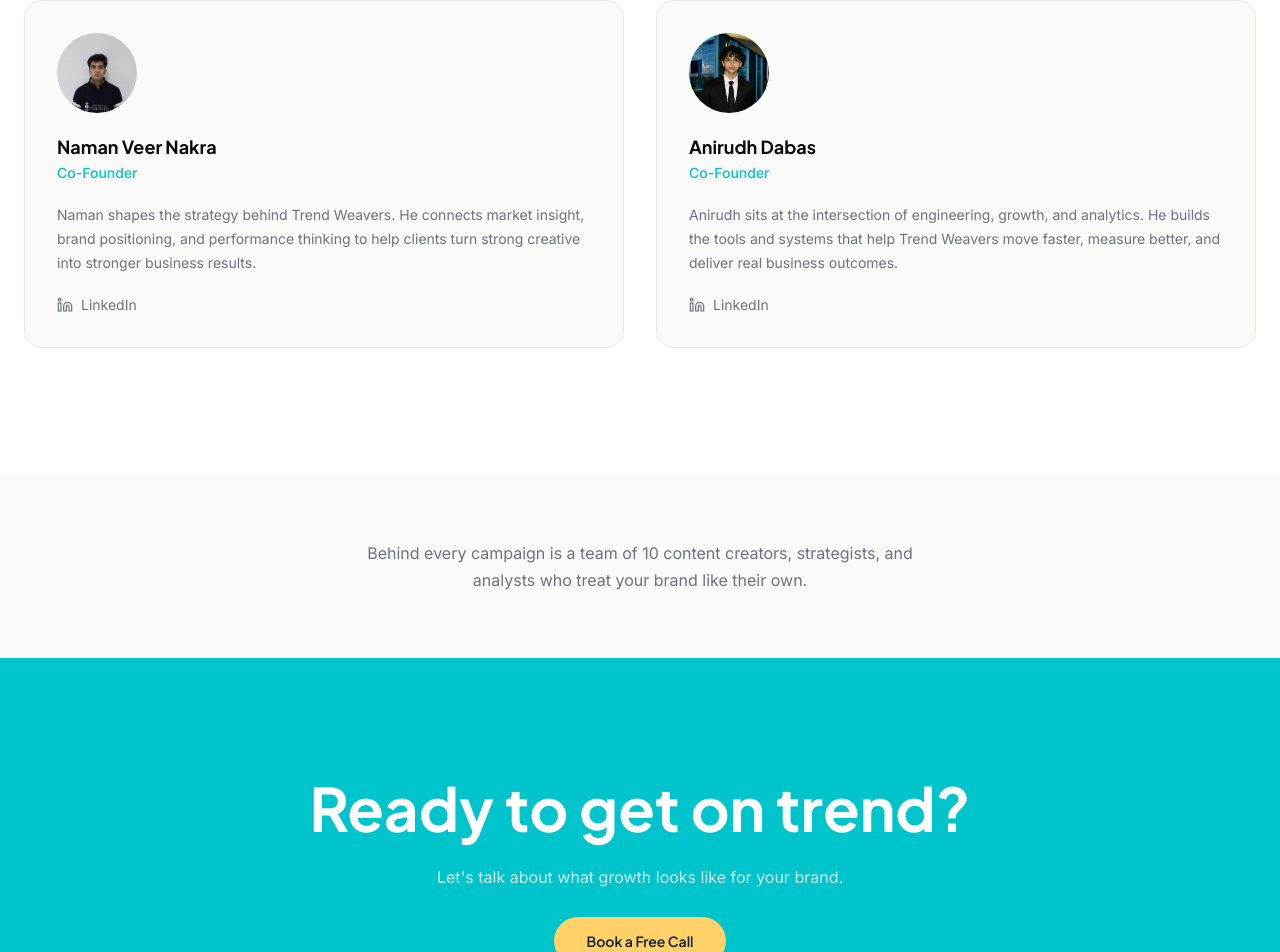
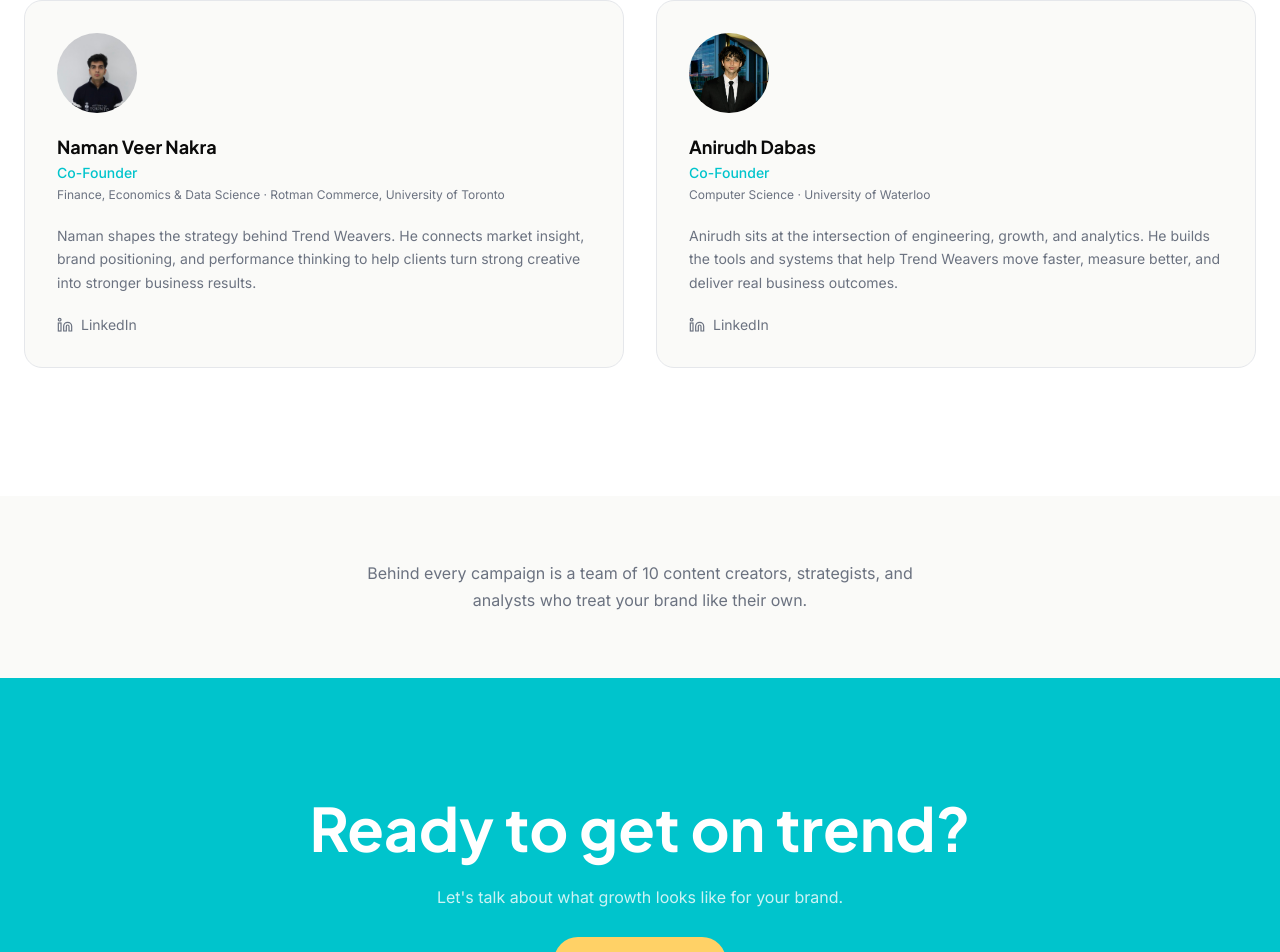
Before and after one commit to AnirudhDabas/trend-weavers-media, a Next.js app: page /about in a window 1280 px wide. Shown: the part 2262-3214 px from the top of the page. Built offline with nearby package versions, Linux system fonts and the light colour scheme.

Commit message:
feat: add university and major to founder cards

```diff
--- a/app/about/page.tsx
+++ b/app/about/page.tsx
@@ -46,6 +46,7 @@ const founders = [
     image: "/naman.jpeg",
     name: "Naman Veer Nakra",
     title: "Co-Founder",
+    edu: "Finance, Economics & Data Science · Rotman Commerce, University of Toronto",
     bio: "Naman shapes the strategy behind Trend Weavers. He connects market insight, brand positioning, and performance thinking to help clients turn strong creative into stronger business results.",
     linkedin: "https://linkedin.com/in/namanvnakra",
   },
@@ -53,6 +54,7 @@ const founders = [
     image: "/aniheadshot.jpeg",
     name: "Anirudh Dabas",
     title: "Co-Founder",
+    edu: "Computer Science · University of Waterloo",
     bio: "Anirudh sits at the intersection of engineering, growth, and analytics. He builds the tools and systems that help Trend Weavers move faster, measure better, and deliver real business outcomes.",
     linkedin: "https://linkedin.com/in/anirudh-dabas-ab3998229",
   },
@@ -79,7 +81,7 @@ export default function AboutPage() {
         </div>
       </section>
 
-      {/* Our Story — 2-col */}
+      {/* Our Story - 2-col */}
       <section className="py-16 lg:py-24 bg-surface">
         <div className="max-w-[1280px] mx-auto px-6 grid grid-cols-1 lg:grid-cols-2 gap-16 items-start">
           <FadeIn>
@@ -193,6 +195,7 @@ export default function AboutPage() {
                       {f.name}
                     </h3>
                     <p className="text-sm text-teal font-medium mt-0.5">{f.title}</p>
+                    <p className="text-xs text-muted-foreground mt-1 leading-snug">{f.edu}</p>
                   </div>
                   <p className="text-sm text-muted-foreground leading-[1.7]">{f.bio}</p>
                   <a
```
